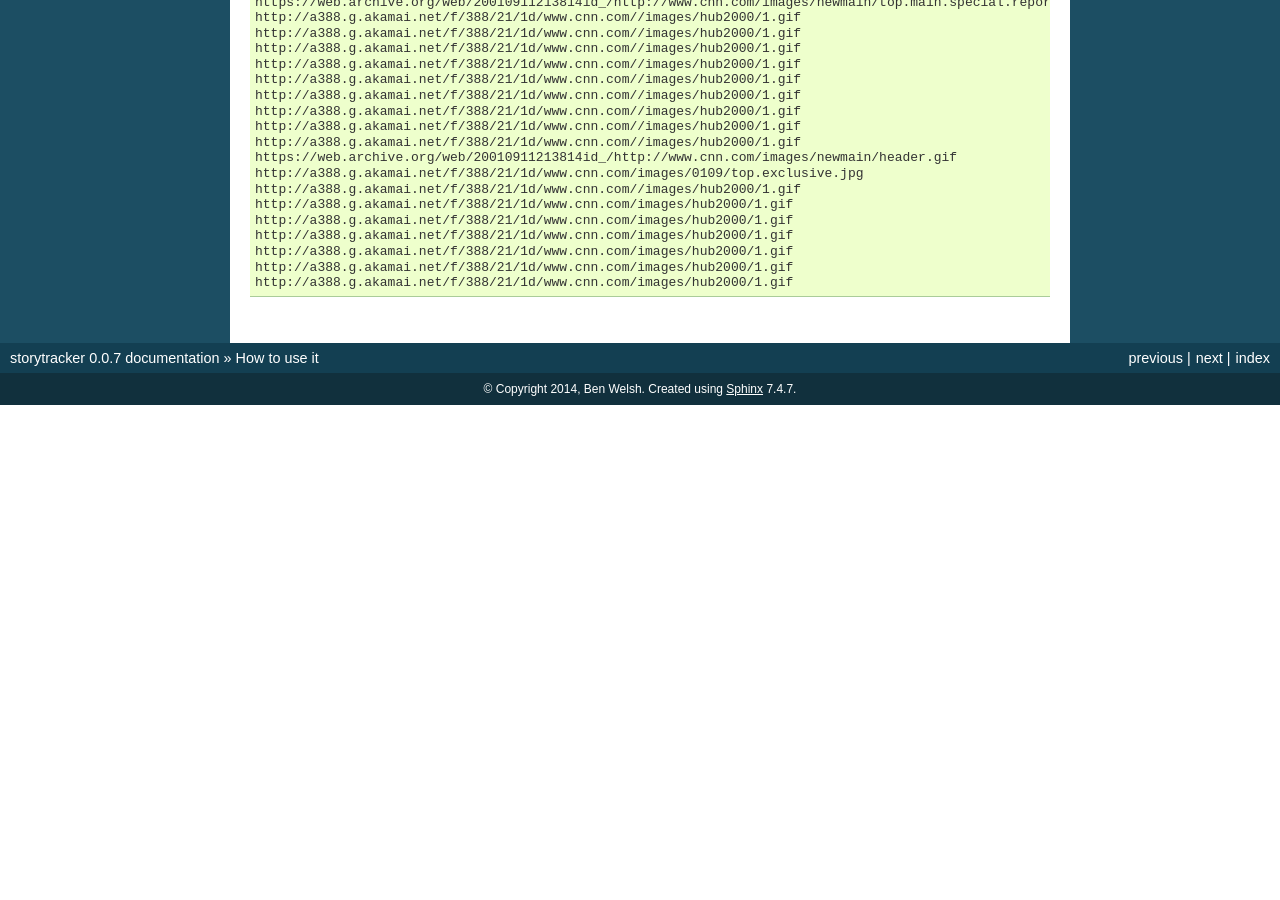
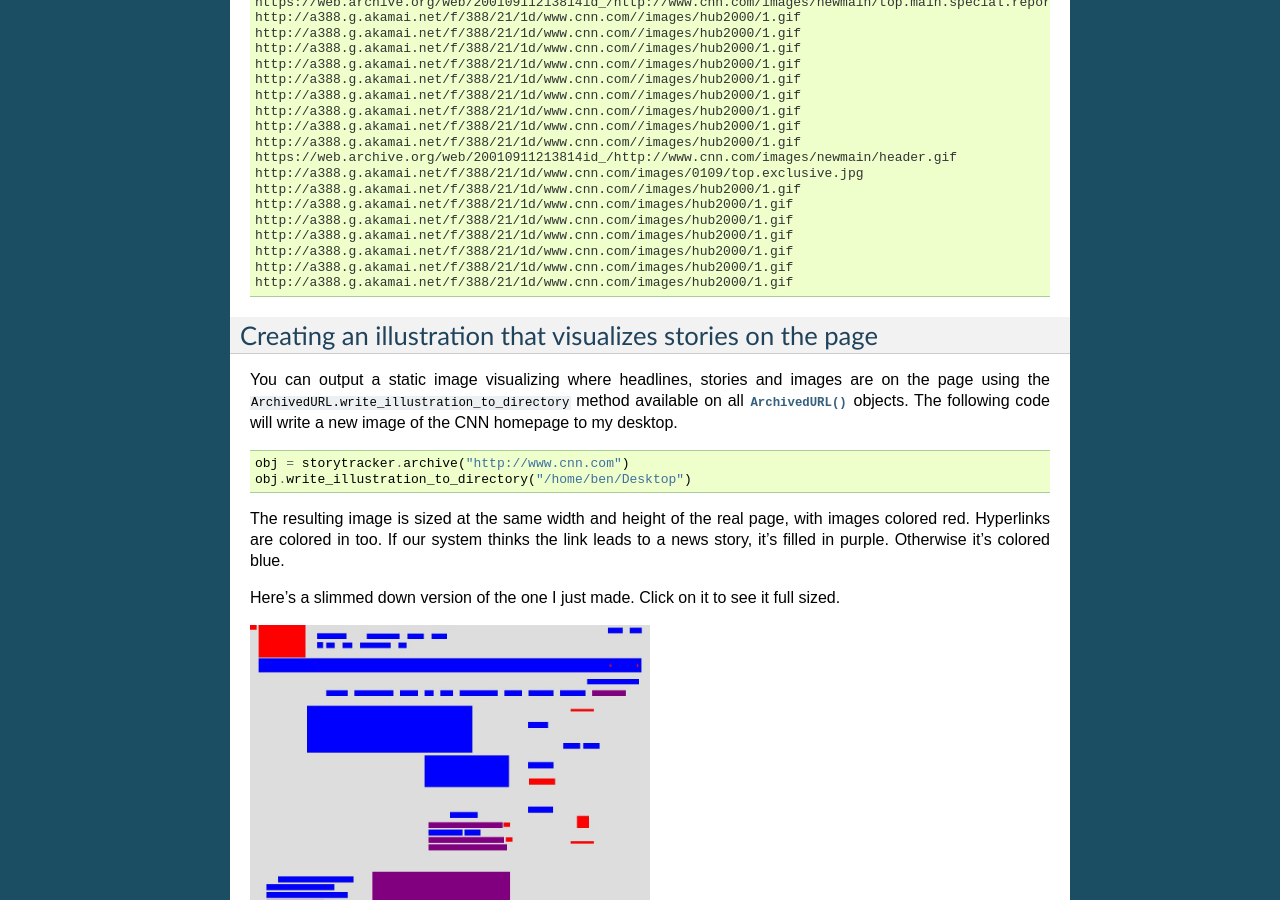
Before and after one commit to palewire/storytracker, a Sphinx documentation site: the page built from docs/howtouseit.rst, in a window 1280 px wide and 900 px high, scrolled down 2931 px. Built offline with Sphinx 7.4.7, drawn with Linux system fonts in a browser that asks for light colours; before the commit the page ends 3336 px from its top, so only the background shows below that; some of the changed text lies outside the part shown.

Commit message:
Some basic docs for the illustration toys

```diff
--- a/docs/howtouseit.rst
+++ b/docs/howtouseit.rst
@@ -188,6 +188,8 @@ Now you have an :py:class:`ArchivedURL` object like any other in the storytracke
 
 So, if for instance you wanted to see all the images on the page you could do this.
 
+.. code-block:: python
+
     >>> for i in obj.images:
     >>>     print i.src
     http://a388.g.akamai.net/f/388/21/1d/www.cnn.com//images/hub2000/1.gif
@@ -210,3 +212,25 @@ So, if for instance you wanted to see all the images on the page you could do th
     http://a388.g.akamai.net/f/388/21/1d/www.cnn.com/images/hub2000/1.gif
     http://a388.g.akamai.net/f/388/21/1d/www.cnn.com/images/hub2000/1.gif
     http://a388.g.akamai.net/f/388/21/1d/www.cnn.com/images/hub2000/1.gif
+
+
+Creating an illustration that visualizes stories on the page
+------------------------------------------------------------
+
+You can output a static image visualizing where headlines, stories and images are on
+the page using the ``ArchivedURL.write_illustration_to_directory`` method available on
+all :py:func:`ArchivedURL` objects. The following code will write a new image of the CNN homepage to my desktop.
+
+.. code-block:: python
+
+    obj = storytracker.archive("http://www.cnn.com")
+    obj.write_illustration_to_directory("/home/ben/Desktop")
+
+The resulting image is sized at the same width and height of the real page,
+with images colored red. Hyperlinks are colored in too. If our system
+thinks the link leads to a news story, it's filled in purple. Otherwise it's colored blue.
+
+Here's a slimmed down version of the one I just made. Click on it to see it full sized.
+
+.. image:: _static/http!www.cnn.com!!!!@2014-08-25T02:28:44.549851+00:00.jpg
+    :width: 400px
--- a/docs/pythoninterfaces.rst
+++ b/docs/pythoninterfaces.rst
@@ -172,6 +172,11 @@ An URL's archived HTML with tools for analysis.
     .. py:method:: write_html_to_directory(path)
 
         Writes HTML data to a file in the provided directory path
+
+    .. py:method:: write_illustration_to_directory(path)
+
+        Writes out a visualization of the hyperlinks and images on the page
+        as a JPG to the provided directory path.
 
 Example usage:
 
--- a/setup.py
+++ b/setup.py
@@ -18,7 +18,7 @@ if sys.version_info < (3,):
 
 setup(
     name='storytracker',
-    version='0.0.8',
+    version='0.0.9',
     description='Tools for tracking stories for news homepages',
     author='Ben Welsh',
     author_email='ben.welsh@gmail.com',
```
Also changed, not shown: docs/_static/http!www.cnn.com!!!!@2014-08-25T02:28:44.549851+00:00.jpg (added), 1 other file.
